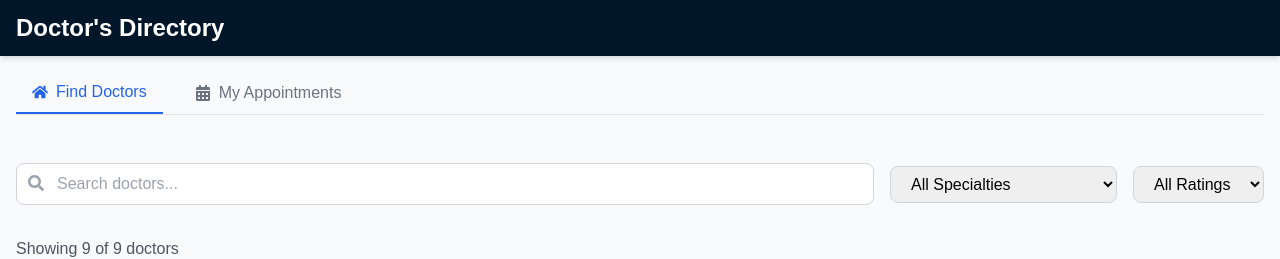
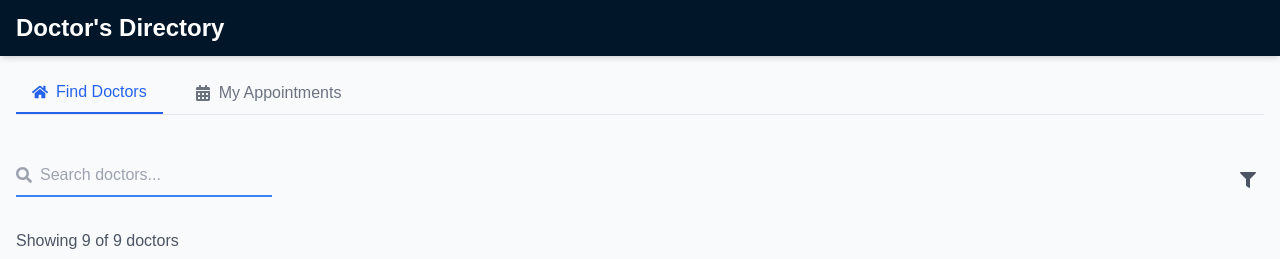
Before and after one commit to stellavin/docker-booking-ui, a React (Create React App) app: page / in a window 1280 px wide. Shown: the top 259 px of the page. Built offline with nearby package versions, Linux system fonts and the light colour scheme.

Commit message:
added functionality to cancel appointment

```diff
--- a/src/App.js
+++ b/src/App.js
@@ -2,7 +2,7 @@
 import Navbar from './components/Navbar';
 import DoctorCard from './components/DoctorCard';
 import Appointments from './components/Appointments';
-import { FaHome, FaCalendarAlt, FaSearch, FaStar } from 'react-icons/fa';
+import { FaHome, FaCalendarAlt, FaSearch, FaFilter, FaStar } from 'react-icons/fa';
 import { doctors, specialties } from './mockData';
 
 function App() {
@@ -10,6 +10,7 @@
   const [searchTerm, setSearchTerm] = useState('');
   const [selectedSpecialty, setSelectedSpecialty] = useState('All');
   const [minRating, setMinRating] = useState(0);
+  const [showFilterPopup, setShowFilterPopup] = useState(false);
 
   const filteredDoctors = doctors.filter(doctor => {
     const matchesSearch = doctor.name.toLowerCase().includes(searchTerm.toLowerCase());
@@ -55,24 +56,40 @@
         {currentView === 'doctors' ? (
           <>
             {/* Search and Filters */}
-            <div className="mb-8 space-y-4 md:space-y-0 md:flex md:items-center md:space-x-4">
-              {/* Search Bar */}
-              <div className="relative flex-1">
-                <FaSearch className="absolute left-3 top-3 text-gray-400" />
+            <div className="mb-8 flex items-center justify-between">
+              <div className="relative w-64">
+                <div className="flex items-center border-b-2 border-blue-500 pb-2">
+                  <FaSearch className="text-gray-400 mr-2" />
                   <input
                     type="text"
                     placeholder="Search doctors..."
                     value={searchTerm}
                     onChange={(e) => setSearchTerm(e.target.value)}
-                  className="w-full pl-10 pr-4 py-2 border border-gray-300 rounded-lg focus:outline-none focus:ring-2 focus:ring-blue-500"
+                    className="flex-1 outline-none bg-transparent"
                   />
                 </div>
+              </div>
 
-              {/* Specialty Filter */}
+              <div className="relative">
+                <button
+                  onClick={() => setShowFilterPopup(!showFilterPopup)}
+                  className="p-2 text-gray-600 hover:text-blue-600 transition-colors"
+                >
+                  <FaFilter />
+                </button>
+
+                {/* Filter Popup */}
+                {showFilterPopup && (
+                  <div className="absolute right-0 mt-2 w-64 bg-white rounded-lg shadow-lg p-4 z-10">
+                    <div className="space-y-4">
+                      <div>
+                        <label className="block text-sm font-medium text-gray-700 mb-1">
+                          Specialty
+                        </label>
                         <select
                           value={selectedSpecialty}
                           onChange={(e) => setSelectedSpecialty(e.target.value)}
-                className="px-4 py-2 border border-gray-300 rounded-lg focus:outline-none focus:ring-2 focus:ring-blue-500"
+                          className="w-full px-3 py-2 border border-gray-300 rounded-md focus:outline-none focus:ring-2 focus:ring-blue-500"
                         >
                           <option value="All">All Specialties</option>
                           {specialties.map((specialty) => (
@@ -81,18 +98,27 @@
                             </option>
                           ))}
                         </select>
+                      </div>
 
-              {/* Rating Filter */}
+                      <div>
+                        <label className="block text-sm font-medium text-gray-700 mb-1">
+                          Minimum Rating
+                        </label>
                         <select
                           value={minRating}
                           onChange={(e) => setMinRating(Number(e.target.value))}
-                className="px-4 py-2 border border-gray-300 rounded-lg focus:outline-none focus:ring-2 focus:ring-blue-500"
+                          className="w-full px-3 py-2 border border-gray-300 rounded-md focus:outline-none focus:ring-2 focus:ring-blue-500"
                         >
                           <option value={0}>All Ratings</option>
                           <option value={4.5}>4.5+ Stars</option>
                           <option value={4}>4+ Stars</option>
                           <option value={3.5}>3.5+ Stars</option>
                         </select>
+                      </div>
+                    </div>
+                  </div>
+                )}
+              </div>
             </div>
 
             {/* Results Count */}
--- a/src/components/Appointments.js
+++ b/src/components/Appointments.js
@@ -1,5 +1,5 @@
 import React, { useState, useEffect } from 'react';
-import { FaCalendarAlt, FaMapMarkerAlt, FaStethoscope } from 'react-icons/fa';
+import { FaCalendarAlt, FaMapMarkerAlt, FaStethoscope, FaTimes } from 'react-icons/fa';
 
 const Appointments = () => {
   const [appointments, setAppointments] = useState([]);
@@ -9,6 +9,18 @@
     const storedAppointments = JSON.parse(localStorage.getItem('appointments') || '[]');
     setAppointments(storedAppointments);
   }, []);
+
+  const handleCancel = (appointmentId) => {
+    // Confirm cancellation
+    if (window.confirm('Are you sure you want to cancel this appointment?')) {
+      // Filter out the cancelled appointment
+      const updatedAppointments = appointments.filter(app => app.id !== appointmentId);
+
+      // Update state and localStorage
+      setAppointments(updatedAppointments);
+      localStorage.setItem('appointments', JSON.stringify(updatedAppointments));
+    }
+  };
 
   if (appointments.length === 0) {
     return (
@@ -66,12 +78,13 @@
               </div>
             </div>
 
-            <div className="mt-4 flex justify-end space-x-3">
-              <button className="px-4 py-2 text-sm text-blue-600 hover:text-blue-800 transition-colors">
-                Reschedule
-              </button>
-              <button className="px-4 py-2 text-sm text-red-600 hover:text-red-800 transition-colors">
-                Cancel
+            <div className="mt-4 flex justify-end">
+              <button
+                onClick={() => handleCancel(appointment.id)}
+                className="px-4 py-2 text-sm text-red-600 hover:text-red-800 transition-colors flex items-center gap-2"
+              >
+                <FaTimes />
+                Cancel Appointment
               </button>
             </div>
           </div>
```
Lines whose indentation alone changed are shown as unchanged.
